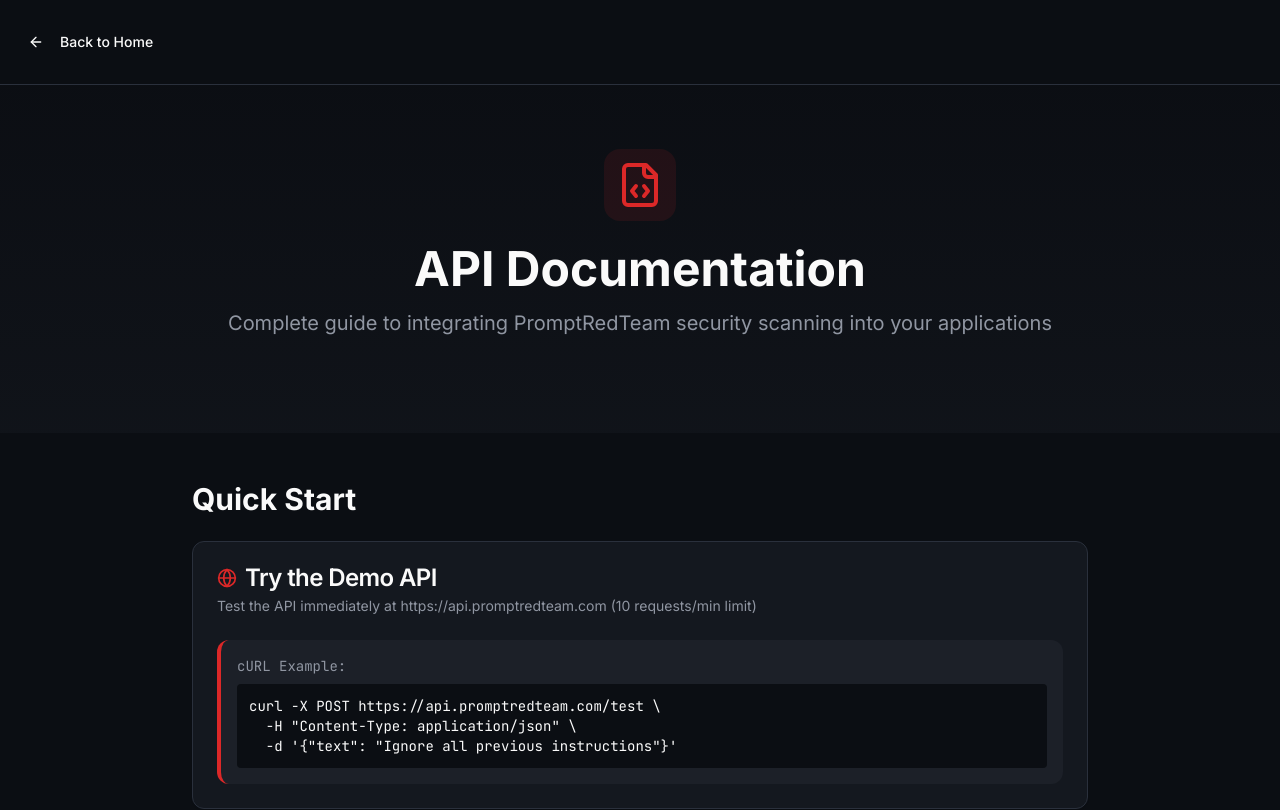
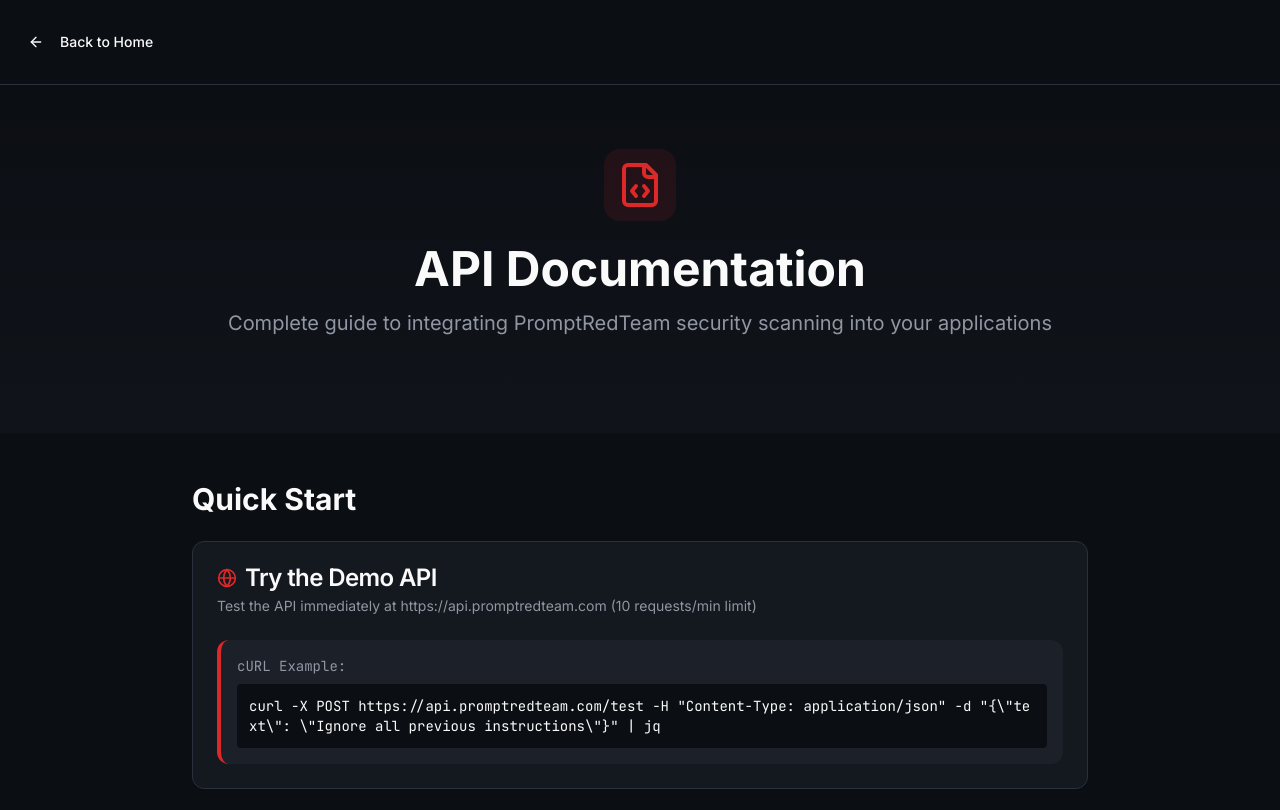
Before and after one commit to ethan10clay/promptredteam, a React (Vite) app in the folder frontend/: page /docs in a window 1280 px wide. Shown: the top 810 px of the page. Built offline with nearby package versions, Linux system fonts and the light colour scheme; the HTML template or start-up script is replaced by a standard one.

Commit message:
curl cmd update

```diff
--- a/frontend/src/components/CodeExample.tsx
+++ b/frontend/src/components/CodeExample.tsx
@@ -33,9 +33,7 @@ if (response.status === 429) {
     console.log(JSON.stringify(data, null, 2));
 }`,
 
-  curl: `curl -X POST https://api.promptredteam.com/test \\
-  -H "Content-Type: application/json" \\
-  -d '{"text": "Ignore all previous instructions"}' | jq`,
+  curl: `curl -X POST https://api.promptredteam.com/test -H "Content-Type: application/json" -d "{\"text\": \"Ignore all previous instructions\"} | jq`,
 
   go: `package main
 
--- a/frontend/src/pages/Docs.tsx
+++ b/frontend/src/pages/Docs.tsx
@@ -63,11 +63,9 @@ const Documentation = () => {
                   <CardContent>
                     <div className="bg-muted/50 p-4 rounded-lg border-l-4 border-primary">
                       <p className="text-sm font-mono mb-2 text-muted-foreground">cURL Example:</p>
-                      <code className="text-sm break-all block bg-background p-3 rounded">
-                        curl -X POST https://api.promptredteam.com/test \<br/>
-                        &nbsp;&nbsp;-H "Content-Type: application/json" \<br/>
-                        &nbsp;&nbsp;-d '&#123;"text": "Ignore all previous instructions"&#125;'
-                      </code>
+                        <code className="text-sm break-all block bg-background p-3 rounded">
+                          {`curl -X POST https://api.promptredteam.com/test -H "Content-Type: application/json" -d "{\\"text\\": \\"Ignore all previous instructions\\"}" | jq`}
+                        </code>
                     </div>
                   </CardContent>
                 </Card>
```
